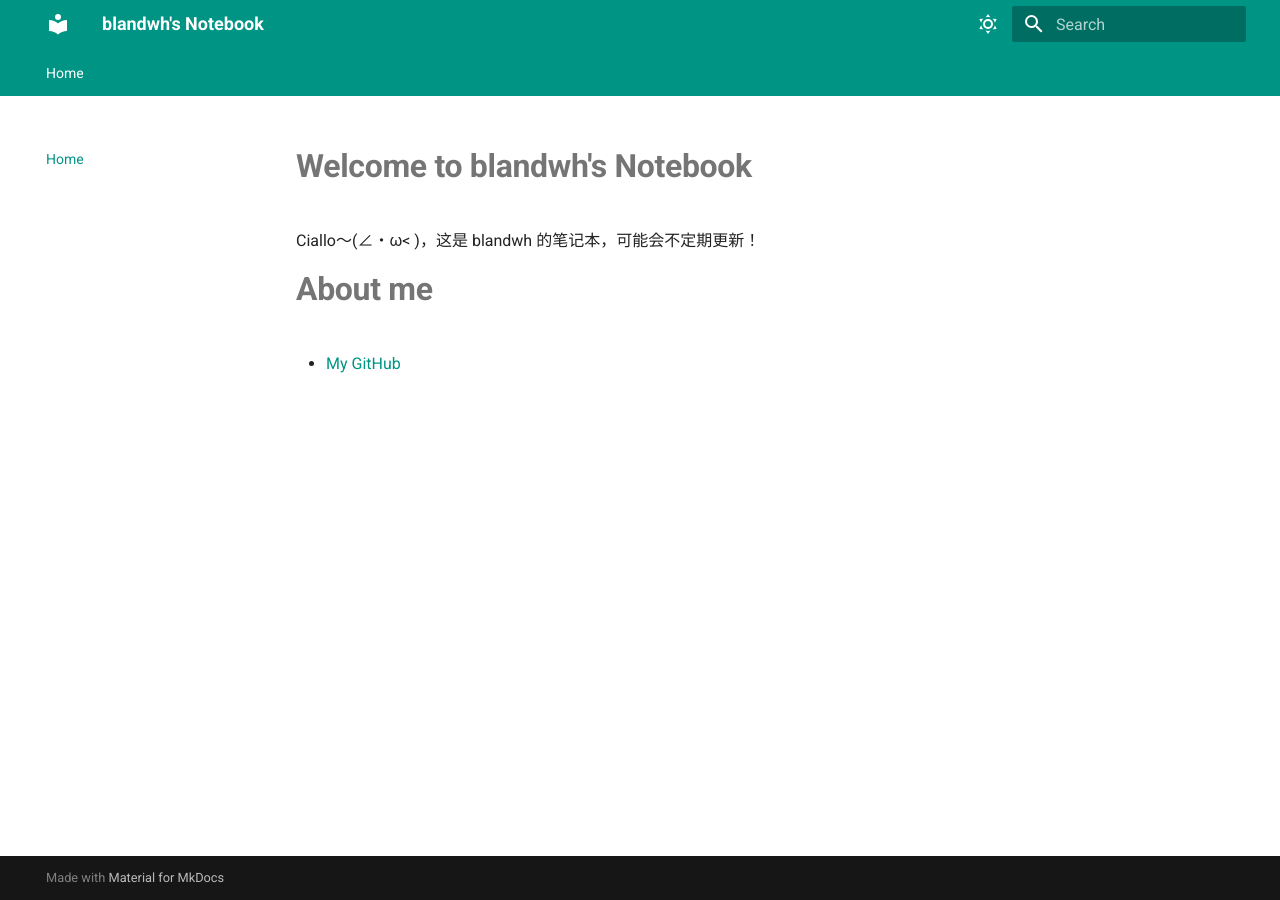
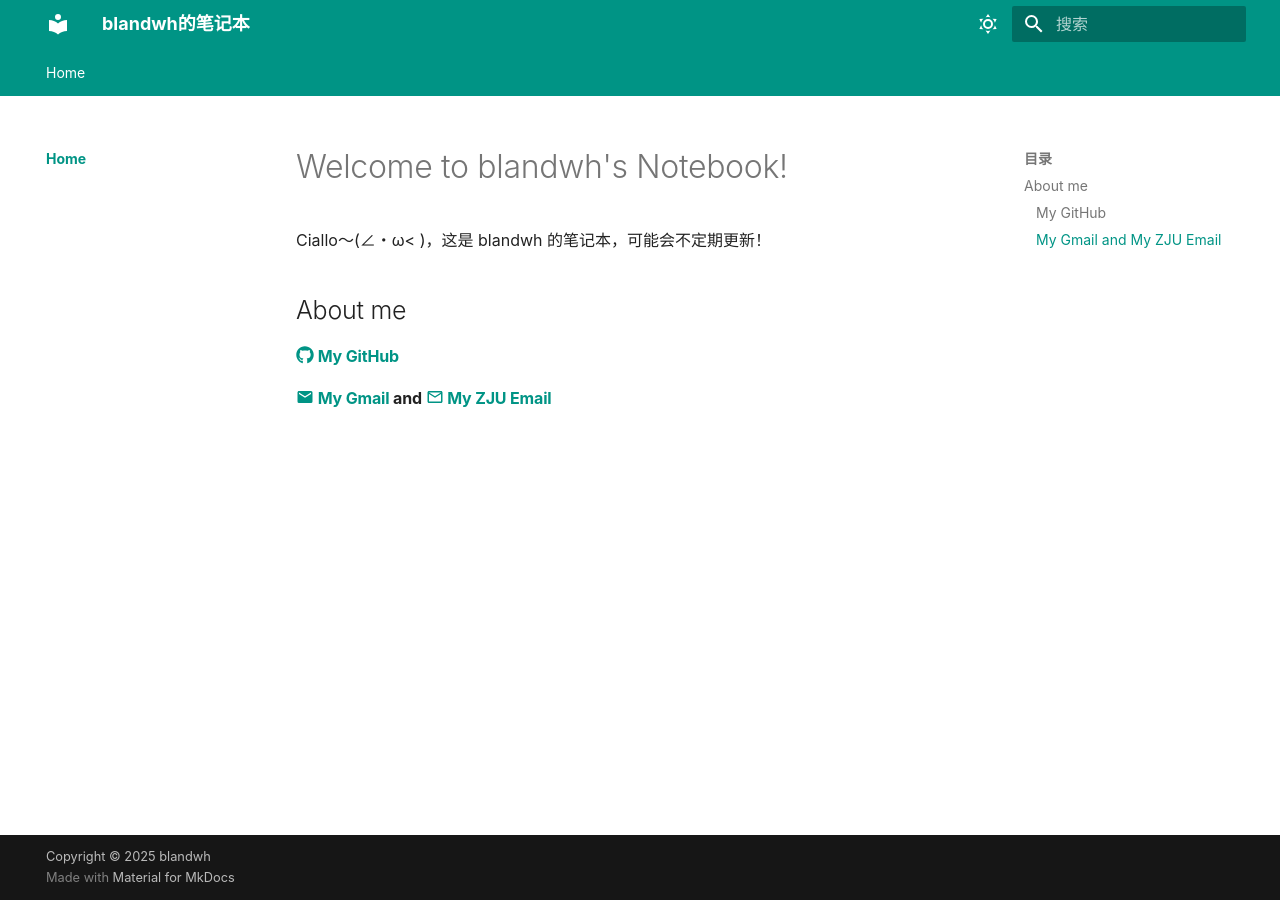
Before and after one commit to blandwh/my_note, an MkDocs documentation site: the page built from docs/index.md, in a window 1280 px wide. Built offline with MkDocs 1.6.1 and Material for MkDocs 9.7.7, drawn with Linux system fonts in a browser that asks for light colours; some web fonts are replaced.

Commit message:
docs: 更新首页欢迎语

```diff
--- a/docs/index.md
+++ b/docs/index.md
@@ -1,7 +1,13 @@
-# **Welcome to blandwh's Notebook**
+---
+counter: False
+---
+
+# Welcome to blandwh's Notebook!
 
 Ciallo～(∠・ω< )，这是 blandwh 的笔记本，可能会不定期更新！
 
-# **About me**
+## About me
 
-- [My GitHub](https://github.com/blandwh)
+#### [:fontawesome-brands-github:](https://github.com/blandwh) [My GitHub](https://github.com/blandwh)
+
+#### [:material-email:](mailto:ayanamireiwx@gmail.com) [My Gmail](mailto:ayanamireiwx@gmail.com) and [:material-email-outline:](mailto:3240105429@zju.edu.cn) [My ZJU Email](mailto:3240105429@zju.edu.cn)
--- a/mkdocs.yml
+++ b/mkdocs.yml
@@ -1,31 +1,70 @@
-site_name: blandwh's Notebook
-site_url: https://blandwh.github.io/my_notemkdocs gh-deploy/
-
-nav:
-  - Home: index.md
-  #- About: about.md
-
+site_name: blandwh的笔记本
+site_url: https://blandwh.github.io/my_note/
+# edit_uri: tree/master/docs  #每个文档的顶部显示一个编辑按钮，""则隐藏
+site_description: blandwh的笔记本
+remote_branch: main
+copyright: Copyright &copy; 2025 <a href="https://github.com/blandwh"  target="_blank" rel="noopener">blandwh</a>
 
 theme:
   name: material
-  #favicon: assets/ayanami.png
+  language: zh
+  features:
+    - content.code.annotate
+    - navigation.tracking
+    - navigation.tabs
+    - navigation.indexes
+    - navigation.top
+  font:
+    text: LXGW WenKai Screen
+    code: JetBrains Mono
+  palette:     #切换昼夜模式的颜色，审美差就用默认，专业点就自定义
+    - media: "(prefers-color-scheme: light)"
+      scheme: default  #配色方案：浅色模式
+      primary: teal  #原色，默认蓝，用于标题、侧边栏、文本链接和其他几个组件
+      accent: teal  #强调色，默认蓝，可以交互的元素如悬停链接、按钮和滚动条
+      toggle:
+        icon: material/weather-sunny #图标，太阳
+        name: Switch to dark mode
+    - media: "(prefers-color-scheme: dark)"
+      scheme: slate  #配色方案：深色模式
+      # primary: Brown  #原色，默认蓝，用于标题、侧边栏、文本链接和其他几个组件
+      toggle:
+        icon: material/weather-night  #图标，月亮
+        name: Switch to light mode
 
-  features:
-    - navigation.tabs
 
-  palette:
-    # 日间模式
-    - scheme: default
-      primary: 'teal'
-      accent: 'black'
-      toggle:
-        icon: material/weather-sunny # 日间模式图标
-        name: Switch to dark mode  # 鼠标悬停时显示的文字
+markdown_extensions:
+  - toc:
+      permalink: true
+      toc_depth: 4
+  - meta
+  - def_list
+  - attr_list
+  - md_in_html
+  - sane_lists
+  - admonition
+  - pymdownx.keys
+  - pymdownx.mark
+  - pymdownx.tilde
+  - pymdownx.critic
+  - pymdownx.details
+  - pymdownx.snippets
+  - pymdownx.magiclink
+  - pymdownx.superfences
+  - pymdownx.inlinehilite
+  - pymdownx.smartsymbols  #智能符号
+  - pymdownx.emoji:
+      emoji_index: !!python/name:material.extensions.emoji.twemoji
+      emoji_generator: !!python/name:material.extensions.emoji.to_svg
+  - pymdownx.tabbed:
+      alternate_style: true
+  - pymdownx.tasklist:
+      custom_checkbox: true
+  - pymdownx.highlight:
+      anchor_linenums: true
+  - pymdownx.arithmatex:
+      generic: true
 
-    # 夜间模式
-    - scheme: slate
-      primary: 'black'
-      accent: 'lime'
-      toggle:
-        icon: material/weather-night # 夜间模式图标
-        name: Switch to light mode  # 鼠标悬停时显示的文字
+nav:
+  - Home:
+    - index.md
```
Also changed, not shown: docs/stylesheets/extra.css (added, +10 -0 lines), site/404.html, site/about/index.html, site/index.html, site/search/search_index.json, site/sitemap.xml, 1 other file.
